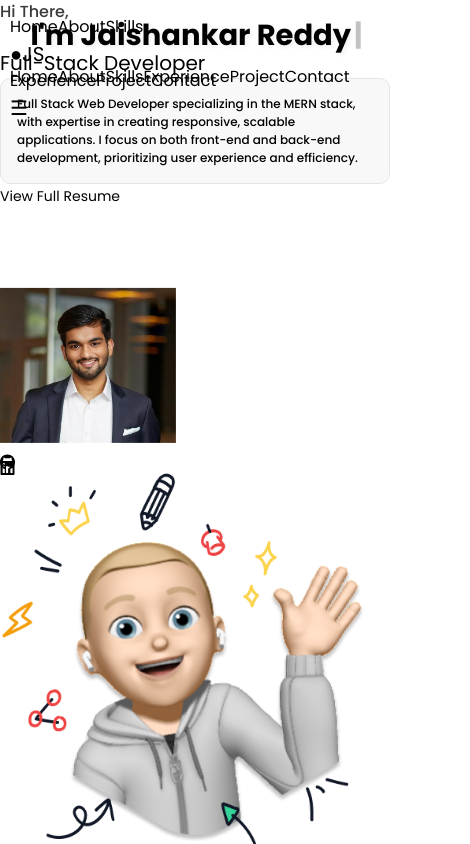
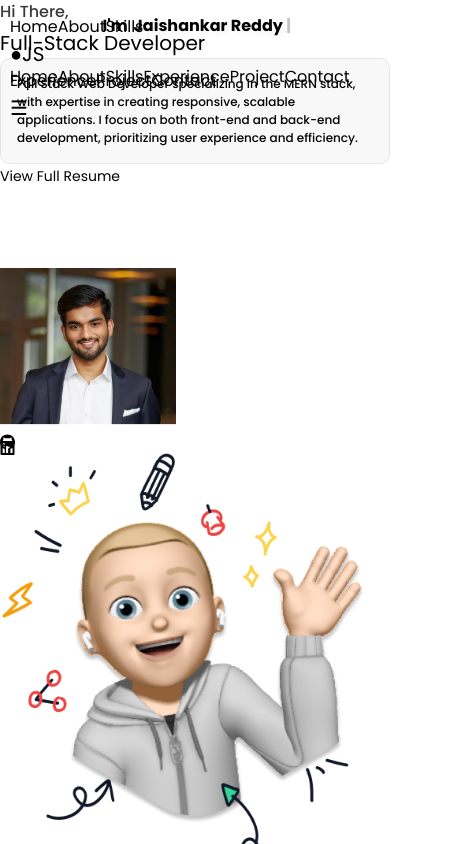
Before and after one commit to jaishankarreddy/portfolio, a React (Vite) app: page / in a window 390 px wide. Shown: the top 844 px of the page, 470 px wide, since content can reach past the window. Built offline with nearby package versions, Linux system fonts and the light colour scheme; a web font is replaced by a local one.

Commit message:
project section updated and home section , solved some bugs

```diff
--- a/index.html
+++ b/index.html
@@ -3,7 +3,8 @@
   <head>
     <meta charset="UTF-8" />
     <link rel="icon" type="image/svg+xml" href="/portfolio2.png" />
-    <meta name="viewport" content="width=device-width, initial-scale=1.0" />
+    <meta name="viewport" content="width=device-width, initial-scale=1" />
+
     <title>Jaishankar portfolio</title>
     <link rel="preconnect" href="https://fonts.googleapis.com" />
     <link rel="preconnect" href="https://fonts.gstatic.com" crossorigin />
--- a/src/components/Hero.jsx
+++ b/src/components/Hero.jsx
@@ -1,12 +1,11 @@
 import React, { useEffect, useState } from "react";
 import { motion } from "framer-motion";
 import { FaLinkedin, FaGithub } from "react-icons/fa";
-import { Typewriter } from 'react-simple-typewriter';
+import { Typewriter } from "react-simple-typewriter";
 
 const Hero = () => {
   // State to trigger animation on page load
   const [isAnimating, setIsAnimating] = useState(false);
-
 
   // Reset animation on component mount
   useEffect(() => {
@@ -73,22 +72,23 @@ const Hero = () => {
             Hi There,
           </motion.h2>
           <motion.h1
-            className="name text-4xl md:text-5xl font-bold py-2 text-orange-500 text-shadow"
+            className="name text-2xl md:text-5xl font-bold py-2 text-orange-500 text-shadow"
             variants={springAnimation}
           >
             <span className="i_am text-black block">I'm</span>
-            <span className="my_name md:ml-20 mt-1 text-orange-500 block">
+            <span className="my_name sm:ml-10 md:ml-20 mt-1 text-orange-500 block">
               <Typewriter
-                words={['Jaishankar Reddy']}
+                words={["Jaishankar Reddy"]}
                 loop={false}
                 cursor
                 cursorStyle="|"
                 typeSpeed={80}
                 deleteSpeed={50}
-                delaySpeed={2000}
+                delaySpeed={3000}
               />
             </span>
           </motion.h1>
+
           <motion.h1
             className="full_stack text-2xl md:text-3xl font-bold pb-2"
             variants={springAnimation}
@@ -102,12 +102,17 @@ const Hero = () => {
             className="hero_disc text-gray-700 max-w-xl text-sm font-medium md:text-base pb-2 mx-auto md:mx-0"
             variants={springAnimation}
           >
-          Full Stack Web Developer specializing in the MERN stack, with
+            Full Stack Web Developer specializing in the MERN stack, with
             expertise in creating responsive, scalable applications. I focus on
             both front-end and back-end development, prioritizing user
             experience and efficiency.
           </motion.p>
-          <motion.a href="/resume.pdf" target="_blank" rel="noopener noreferrer" variants={springAnimation}>
+          <motion.a
+            href="/resume.pdf"
+            target="_blank"
+            rel="noopener noreferrer"
+            variants={springAnimation}
+          >
             <motion.button className="home_button bg-orange-500 hover:bg-orange-600 text-white rounded-lg px-6 py-2 text-base my-5">
               View Full Resume
             </motion.button>
@@ -128,7 +133,6 @@ const Hero = () => {
             variants={imageAnimation}
             className="home_img relative w-48 h-48 sm:w-64 sm:h-64 md:w-72 md:h-72 rounded-full border-8 border-white overflow-hidden shadow-lg"
           >
-
             <img
               src={"images/myImg.jpg"}
               alt="Profile"
--- a/src/components/Projects.jsx
+++ b/src/components/Projects.jsx
@@ -16,26 +16,25 @@ gsap.registerPlugin(useGSAP, ScrollTrigger);
 const Projects = () => {
   useGSAP(() => {
     const elements = gsap.utils.toArray(".scroll-up");
-
     elements.forEach((element, index) => {
-      const fromX = index % 2 === 0 ? 100 : -100;
-
+      const isOdd = index % 2 !== 0;
       gsap.fromTo(
         element,
         {
-          x: fromX,
+          x: isOdd ? -100 : 0,
           opacity: 0,
+          blur: "20px",
           filter: "blur(10px)",
         },
         {
           x: 0,
+          filter: "blur(0px)",
           opacity: 1,
-          filter: "blur(0px)",
           duration: 1,
           ease: "power1.inOut",
           scrollTrigger: {
             trigger: element,
-            start: "bottom 120%",
+            start: "bottom 140%",
             end: "bottom 95%",
             scrub: true,
           },
@@ -125,7 +124,7 @@ const Projects = () => {
             </a>
             <div className="content">
               <h3 className="font-bold ">{value.name}</h3>
-              <div className=" my-5 sm:my-5  text-gray-800 text-sm sm:text-base   font-medium  ">
+              <div className=" my-5 sm:my-5  text-gray-800 text-sm sm:text-base font-medium  ">
                 {value.des}
               </div>
               <div className="mission">
--- a/src/index.css
+++ b/src/index.css
@@ -231,14 +231,12 @@ section {
     font-weight: 700;
   }
   .i_am {
-    font-size: 28px;
     padding-right: 6px;
   }
   .hi_there {
     margin-bottom: -10px;
   }
   .my_name {
-    font-size: 29px;
     width: 90%;
 
     display: contents;
```
